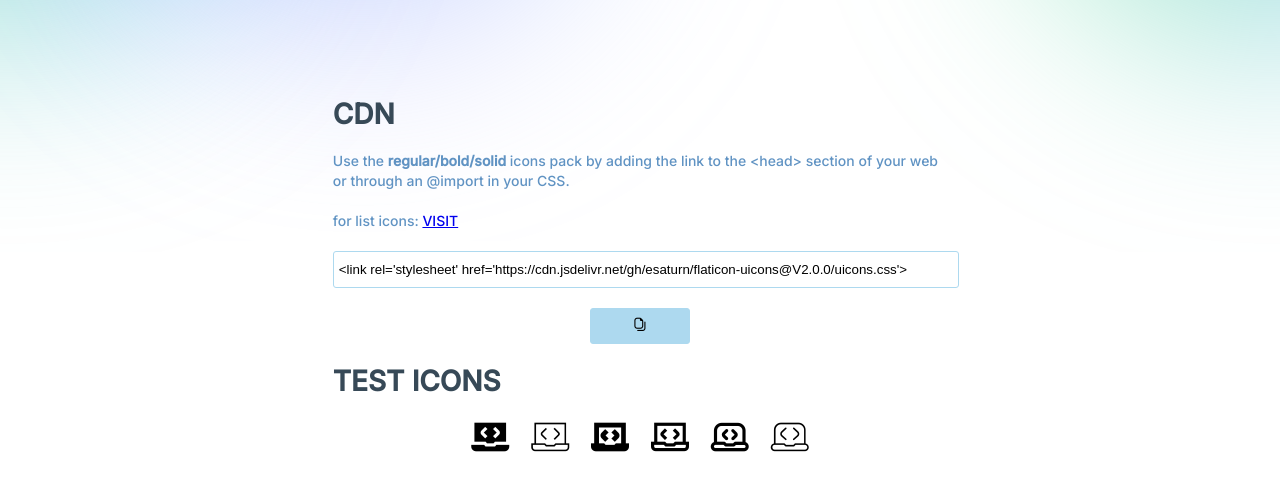
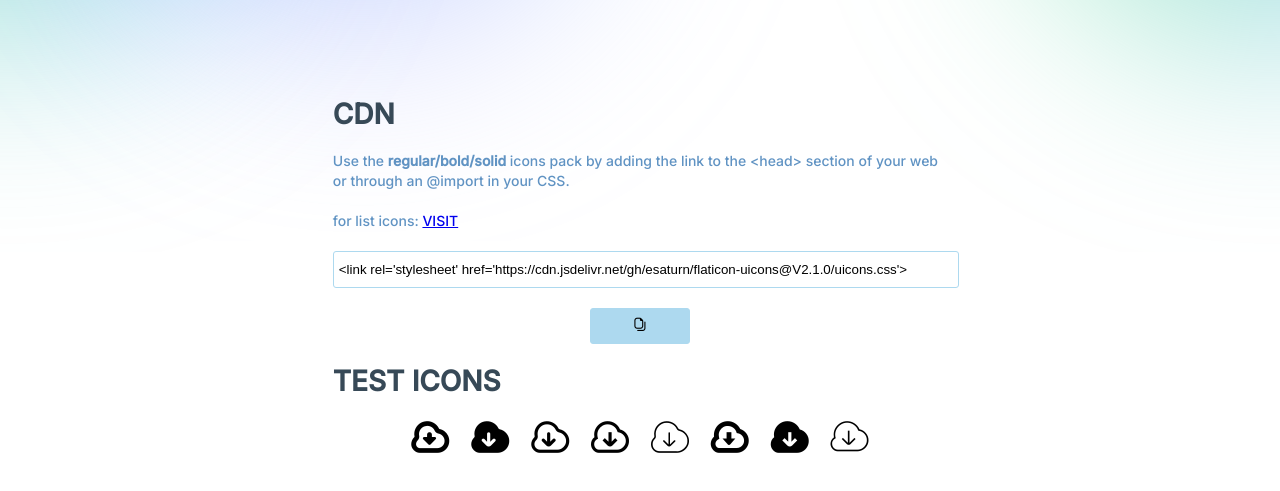
Before and after one commit to etmami/flaticon-uicons, a plain HTML site: page index.html in a window 1280 px wide. Shown: the part 173-664 px from the top of the page. Drawn offline with nearby package versions, Linux system fonts and the light colour scheme.

Commit message:
update to V2.0.1

```diff
--- a/index.html
+++ b/index.html
@@ -9,7 +9,6 @@
   <link rel="preconnect" href="https://fonts.gstatic.com" crossorigin>
   <link href="https://fonts.googleapis.com/css2?family=Inter:wght@500&display=swap" rel="stylesheet">
   <link rel='stylesheet' href='uicons.css'>
-
   <style>
     *{
       padding: 0;
@@ -110,18 +109,20 @@
       <p>for list icons: <a target="_blank" href="https://www.flaticon.com/uicons/interface-icons">VISIT</a></p>
       <div>
         <!-- <input type="text" placeholder=""> -->
-        <input class="" type="text" readonly="" value="<link rel='stylesheet' href='https://cdn.jsdelivr.net/gh/esaturn/flaticon-uicons@V2.0.0/uicons.css'>">
+        <input class="" type="text" readonly="" value="<link rel='stylesheet' href='https://cdn.jsdelivr.net/gh/esaturn/flaticon-uicons@V2.1.0/uicons.css'>">
         <button><i class="fi fi-rr-copy-alt"></i></button>
       </div>
 
       <h1>TEST ICONS</h1>
       <div class="test-icons">
-        <i class="fi fi-ss-laptop-code"></i>
-        <i class="fi fi-ts-laptop-code"></i>
-        <i class="fi fi-bs-laptop-code"></i>
-        <i class="fi fi-rs-laptop-code"></i>
-        <i class="fi fi-rr-laptop-code"></i>
-        <i class="fi fi-tr-laptop-code"></i>
+        <i class="fi fi-br-cloud-download-alt"></i>
+        <i class="fi fi-sr-cloud-download-alt"></i>
+        <i class="fi fi-rr-cloud-download-alt"></i>
+        <i class="fi fi-rs-cloud-download-alt"></i>
+        <i class="fi fi-tr-cloud-download-alt"></i>
+        <i class="fi fi-bs-cloud-download-alt"></i>
+        <i class="fi fi-ss-cloud-download-alt"></i>
+        <i class="fi fi-ts-cloud-download-alt"></i>
       </div>
 
 
--- a/uicons.css
+++ b/uicons.css
@@ -1,6 +1,11 @@
+@import url('https://cdn-uicons.flaticon.com/uicons-regular-rounded/css/uicons-regular-rounded.css');
+@import url('https://cdn-uicons.flaticon.com/uicons-bold-rounded/css/uicons-bold-rounded.css');
+@import url('https://cdn-uicons.flaticon.com/uicons-solid-rounded/css/uicons-solid-rounded.css');
 @import url('https://cdn-uicons.flaticon.com/uicons-solid-straight/css/uicons-solid-straight.css');
-@import url('https://cdn-uicons.flaticon.com/uicons-thin-straight/css/uicons-thin-straight.css');
 @import url('https://cdn-uicons.flaticon.com/uicons-bold-straight/css/uicons-bold-straight.css');
 @import url('https://cdn-uicons.flaticon.com/uicons-regular-straight/css/uicons-regular-straight.css');
-@import url('https://cdn-uicons.flaticon.com/uicons-regular-rounded/css/uicons-regular-rounded.css');
+
+@import url('https://cdn-uicons.flaticon.com/uicons-thin-straight/css/uicons-thin-straight.css');
 @import url('https://cdn-uicons.flaticon.com/uicons-thin-rounded/css/uicons-thin-rounded.css');
+
+@import url('https://cdn-uicons.flaticon.com/uicons-brands/css/uicons-brands.css');
```
Also changed, not shown: 1 other file.
